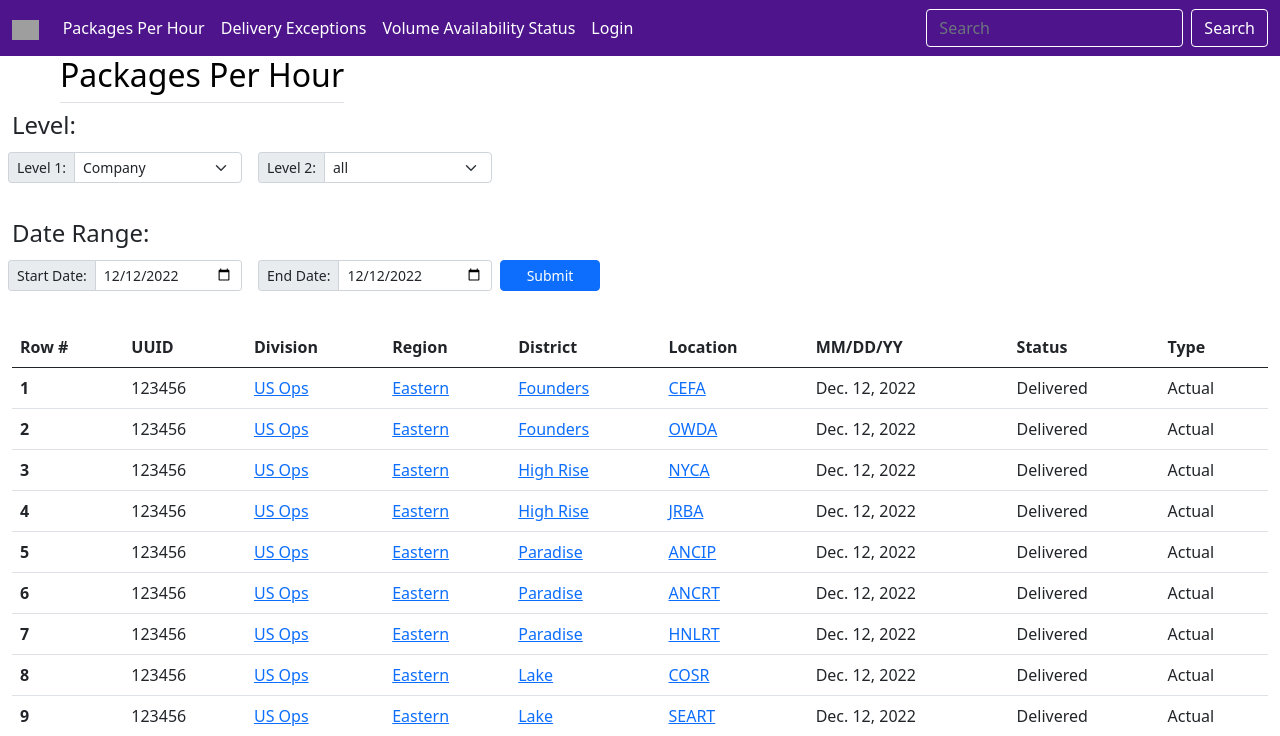
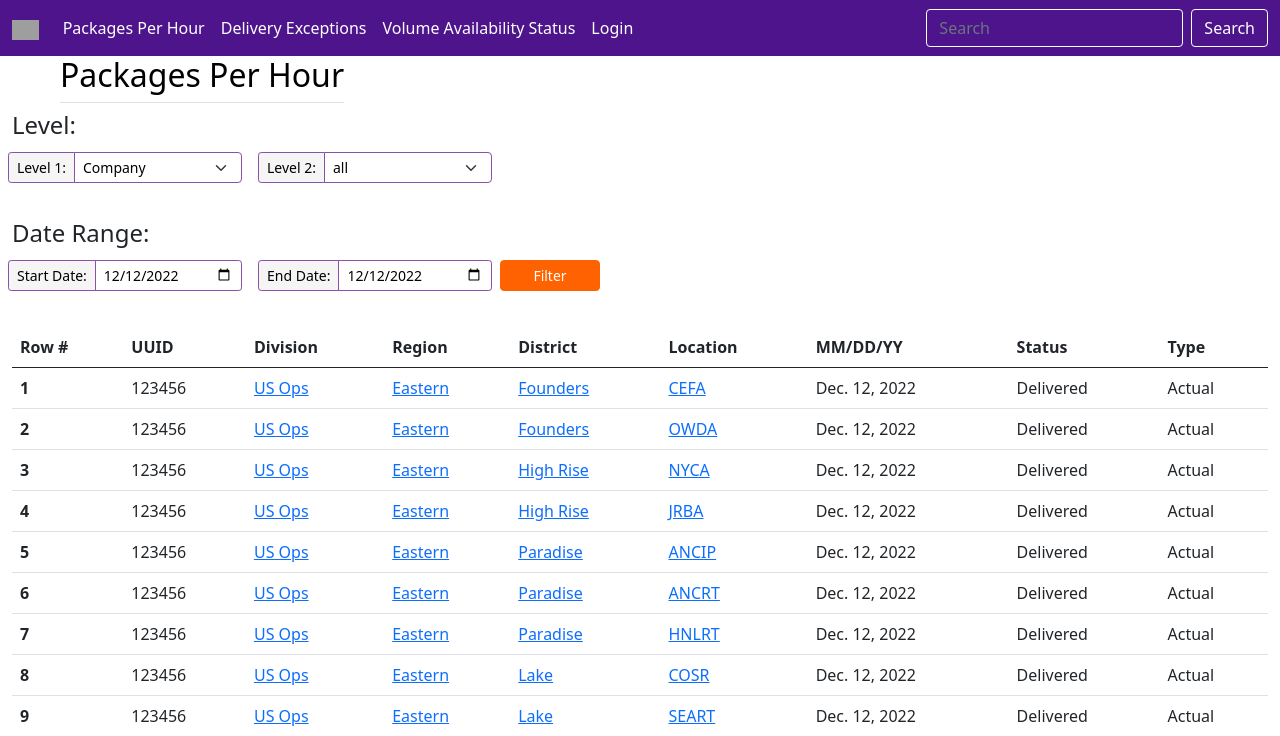
Before and after one commit to jra457/CHI, a Django app: page /packagesPerHour/ in a window 1280 px wide. Shown: the top 736 px of the page. Run offline with Django 4.2, Linux system fonts and the light colour scheme; data comes from the database, SQL or seed files in the repository; some libraries are stand-ins or nearby versions; grey boxes are pictures that could not be loaded.

Commit message:
Update packagesPerHour.html
Updated styling to better match FedEx's theme

```diff
--- a/operations/opMetrics/templates/opMetrics/packagesPerHour.html
+++ b/operations/opMetrics/templates/opMetrics/packagesPerHour.html
@@ -5,6 +5,54 @@
 {% load static %}
 <link href="{% static 'css/dropdowns.css' %}" rel="stylesheet" >
 <!-- Static CSS Files -->
+
+
+
+<!-- Packages Per Hour Style -->
+<style>
+  .filterLabel {
+    color: #000000;
+    background-color: #f5f5f5;
+    border: solid 1px #8B50A8;
+  }
+  .filterInput {
+    color: #000000;
+    background-color: #ffffff;
+    border: solid 1px #8B50A8;
+  }
+  .filterInput:focus {
+    color: #000000;
+    background-color: #ffffff;
+    border: solid 1px #e95420;
+    box-shadow: 0 0 0 0.10rem #e9562018;
+  }
+  .submitBtn {
+    color: #ffffff;
+    background-color: #ff6200;
+    border-color: #ff6200;
+    border-radius: 0px;
+    font-weight: 500;
+  }
+  .submitBtn:hover {
+    color: #ffffff;
+    background-color: #ff6200;
+    border-color: #ff6200;
+    border-radius: 0px;
+    font-weight: 500;
+    transform: scale(1.02,1.06);
+  }
+  .submitBtn:active {
+    background-color: #ff6200;
+    border-color: #ff6200;
+    transform: scale(1.02,1.06);
+  }
+  .submitBtn:focus {
+    background-color: #ff6200;
+    border-color: #ff6200;
+    box-shadow: 0 0 0 0rem rgba(255, 255, 255, 0);
+  }
+</style>
+<!-- Packages Per Hour Style -->
 
 
 
@@ -42,8 +90,8 @@
     <!-- Select Level 1 -->
     <label class="visually-hidden" for="autoSizingInputGroup">level1</label>
     <div class="input-group btn-sm mb-3" style="width: 250px;">
-      <div class="input-group-text btn-sm mb-auto">Level 1:</div>
-      <select class="selectPicker form-select form-select-sm mb-auto" name="level1">
+      <div class="filterLabel input-group-text btn-sm mb-auto">Level 1:</div>
+      <select class="filterInput selectPicker form-select form-select-sm mb-auto" name="level1">
         <option value="{{ level1 }}" selected>{{ level1 }}</option>
         <option value="company">Company</option>
         <option value="division">Division</option>
@@ -57,8 +105,8 @@
     <!-- Select Level 2 -->
     <label class="visually-hidden" for="autoSizingInputGroup">filter2</label>
     <div class="input-group btn-sm mb-3" style="width: 250px;">
-      <div class="input-group-text btn-sm mb-auto">Level 2:</div>
-      <select class="form-select form-select-sm mb-auto">
+      <div class="filterLabel input-group-text btn-sm mb-auto">Level 2:</div>
+      <select class="filterInput form-select form-select-sm mb-auto">
         <option selected>{{ level2 }}</option>
         <option value="all">All</option>
         {% for option in level2List %}
@@ -77,21 +125,21 @@
     <!-- Select Start Date -->
     <label class="visually-hidden" for="autoSizingInputGroup">startDate</label>
     <div class="input-group btn-sm mb-3" style="width: 250px;">
-      <div class="input-group-text btn-sm mb-auto">Start Date:</div>
-      <input class="form-control btn-sm" name="sDatePPH" type="date" value="{{ sDatePPH }}" placeholder="{{ sDatePPH }}">
+      <div class="filterLabel input-group-text btn-sm mb-auto">Start Date:</div>
+      <input class="filterInput form-control btn-sm" name="sDatePPH" type="date" value="{{ sDatePPH }}" placeholder="{{ sDatePPH }}">
     </div>
     <!-- Select Start Date -->
 
     <!-- Select End Date -->
     <label class="visually-hidden" for="autoSizingInputGroup">startDate</label>
     <div class="input-group btn-sm mb-3" style="width: 250px;">
-      <div class="input-group-text btn-sm mb-auto">End Date:</div>
-      <input class="form-control btn-sm" name="eDatePPH" type="date" value="{{ eDatePPH }}" placeholder="{{ eDatePPH }}">
+      <div class="filterLabel input-group-text btn-sm mb-auto">End Date:</div>
+      <input class="filterInput form-control btn-sm" name="eDatePPH" type="date" value="{{ eDatePPH }}" placeholder="{{ eDatePPH }}">
     </div>
     <!-- Select End Date -->
 
     <!-- Submit -->
-    <button class="btn btn-primary rounded btn-sm mt-1 mb-auto" style="width: 100px;" type="submit">Submit</button>
+    <button class="submitBtn btn rounded btn-sm mt-1 mb-auto" style="width: 100px;" type="submit">Filter</button>
     <!-- Submit -->
 
   </div>
@@ -145,7 +193,7 @@
     <!-- Table Rows -->
 
   </table>
-<!-- Table -->
+  <!-- Table -->
 
 <!-- Pagination Buttons -->
   <div class="container-fluid">
```
